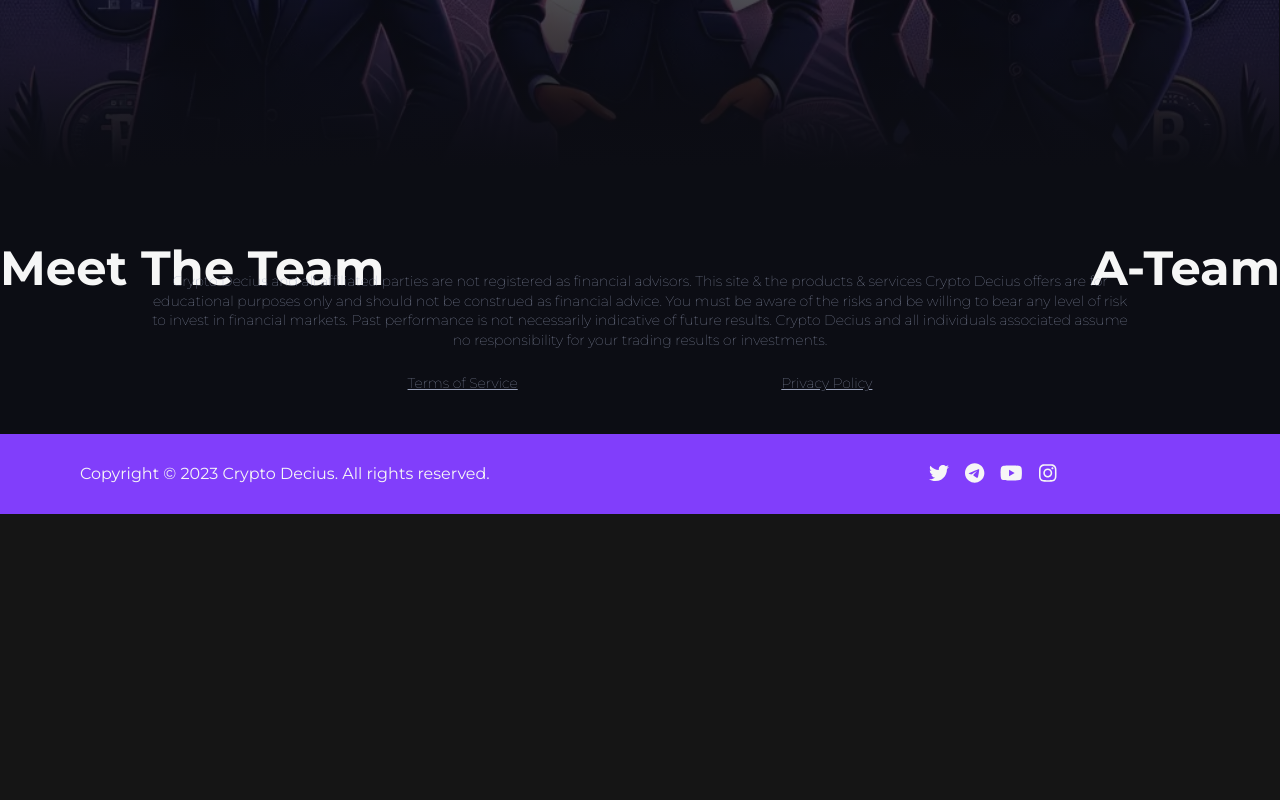
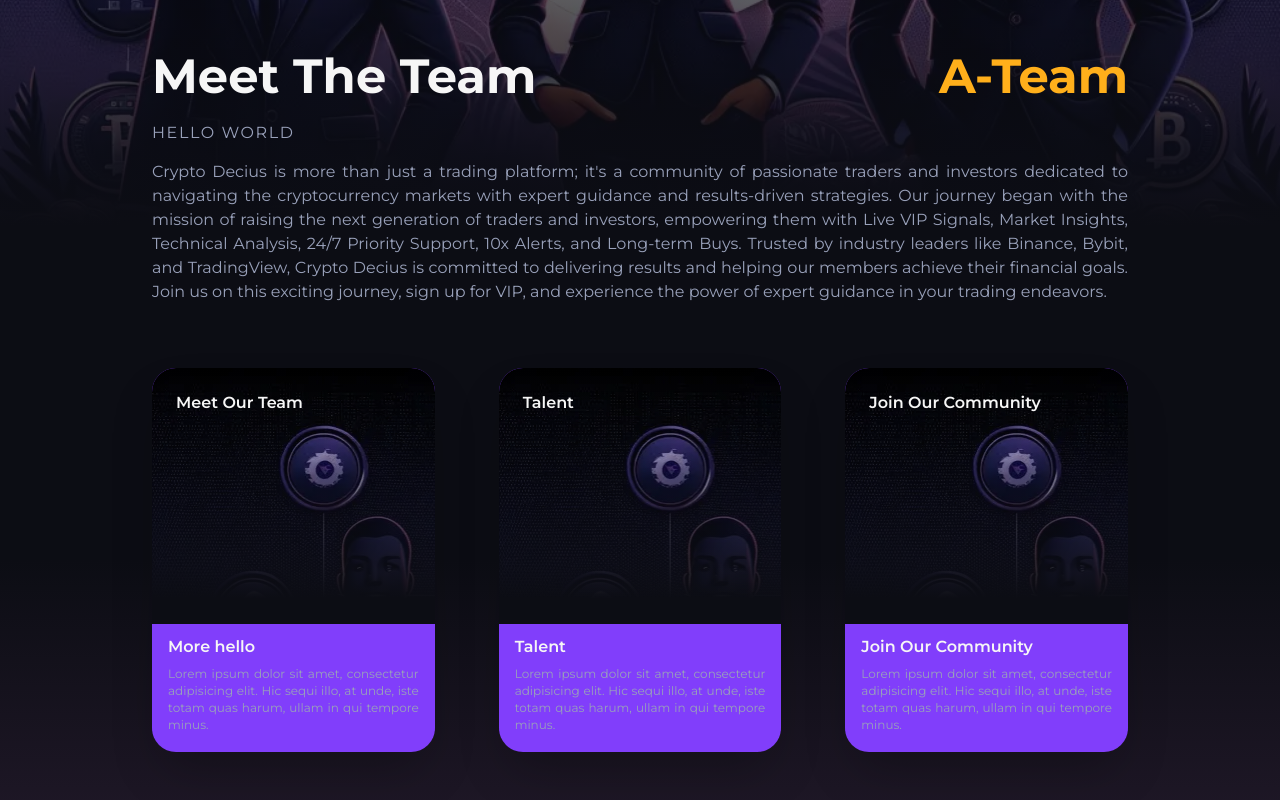
Before and after one commit to szilrdmate/cryptodecius, a React (Vite) app: page /about in a window 1280 px wide. Shown: the part 540-1340 px from the top of the page. Before the commit the page ends 1054 px from the top, so only its background shows below. Built offline with nearby package versions, Linux system fonts and the light colour scheme.

Commit message:
About page layout

```diff
--- a/src/pages/About.jsx
+++ b/src/pages/About.jsx
@@ -2,13 +2,55 @@
 import React from "react";
 
 const About = () => {
+
   return (
     <div id="about" className="font-Montserrat bg-dark-blue">
-      <div className="bg-team bg-contain bg-no-repeat w-full pt-[55.66%] h-0 md:bg-contain md:h-0 md:pt-[55.66%] xs:bg-conatin xs:h-0 xs:pt-[55.66%] sm:h-0 sm:pt-[55.66%] sm:bg-contain lg:h-0 lg:pt-[55.66%] lg:bg-contain">
-        <div className="">
-          <div className="flex justify-between">
-            <h1 className="font-bold text-5xl text-white">Meet The Team</h1>
-            <h1 className="font-bold text-5xl text-white">A-Team</h1>
+
+      <div className="bg-team bg-contain bg-no-repeat w-full pt-[40.66%]">
+        <div className="mx-auto container w-full h-full">
+            <div className="flex justify-between mb-4">
+              <h1 className="font-bold text-5xl text-white">Meet The Team</h1>
+              <h1 className="font-bold text-5xl text-yellow">A-Team</h1>
+            </div>
+            <p className="text-left text-light-gray mb-4 uppercase tracking-widest">hello world</p>
+            <p className="text-justify text-light-gray leading-6">
+              Crypto Decius is more than just a trading platform; it's a community
+              of passionate traders and investors dedicated to navigating the
+              cryptocurrency markets with expert guidance and results-driven
+              strategies. Our journey began with the mission of raising the next
+              generation of traders and investors, empowering them with Live VIP
+              Signals, Market Insights, Technical Analysis, 24/7 Priority Support,
+              10x Alerts, and Long-term Buys. Trusted by industry leaders like
+              Binance, Bybit, and TradingView, Crypto Decius is committed to
+              delivering results and helping our members achieve their financial
+              goals. Join us on this exciting journey, sign up for VIP, and
+              experience the power of expert guidance in your trading endeavors.
+            </p>
+        </div>
+      </div>
+
+      <div className="py-16 bg-gradient-to-b from-dark-blue via-dark-blue to-[#1e1726]" id="team-cards">
+        <div className="container mx-auto grid md:grid-cols-3 gap-16 sm:grid-cols-1">
+          <div className="bg-purple h-96 rounded-3xl shadow-2xl hover:shadow-[#803efb90] duration-300 grid grid-rows-3 grid-cols-1 overflow-hidden ">
+            <div className="row-span-2 bg-team"><h1 className="text-white font-semibold relative top-6 left-6">Meet Our Team</h1></div>
+            <div className="row-span-1 py-3 px-4">
+              <h1 className="text-white font-semibold mb-2">More hello</h1>
+              <p className="text-xs text-justify text-light-gray">Lorem ipsum dolor sit amet, consectetur adipisicing elit. Hic sequi illo, at unde, iste totam quas harum, ullam in qui tempore minus.</p>
+            </div>
+          </div>
+          <div className="bg-purple h-96 rounded-3xl shadow-2xl hover:shadow-[#803efb90] duration-300 grid grid-rows-3 grid-cols-1 overflow-hidden ">
+            <div className="row-span-2 bg-team"><h1 className="text-white font-semibold relative top-6 left-6">Talent</h1></div>
+            <div className="row-span-1 py-3 px-4">
+              <h1 className="text-white font-semibold mb-2">Talent</h1>
+              <p className="text-xs text-justify text-light-gray">Lorem ipsum dolor sit amet, consectetur adipisicing elit. Hic sequi illo, at unde, iste totam quas harum, ullam in qui tempore minus.</p>
+            </div>
+          </div>
+          <div className="bg-purple h-96 rounded-3xl shadow-2xl hover:shadow-[#803efb90] duration-300 grid grid-rows-3 grid-cols-1 overflow-hidden ">
+            <div className="row-span-2 bg-team"><h1 className="text-white font-semibold relative top-6 left-6">Join Our Community</h1></div>
+            <div className="row-span-1 py-3 px-4">
+              <h1 className="text-white font-semibold mb-2">Join Our Community</h1>
+              <p className="text-xs text-justify text-light-gray">Lorem ipsum dolor sit amet, consectetur adipisicing elit. Hic sequi illo, at unde, iste totam quas harum, ullam in qui tempore minus.</p>
+            </div>
           </div>
         </div>
       </div>
--- a/tailwind.config.js
+++ b/tailwind.config.js
@@ -62,7 +62,7 @@
         'tri': "url('src/assets/white-tri.webp')",
         'l-blur': "url('src/assets/left-blur.webp')",
         'r-blur': "url('src/assets/right-blur.webp')",
-        'team': "linear-gradient(to top, rgba(12, 13, 20, 1) 0%, rgba(12, 13, 20, 1) 10%, rgba(12, 13, 20, 0.0) 100%), url('src/assets/team.webp')"
+        'team': "linear-gradient(to top, rgba(12, 13, 20, 1) 10%, rgba(12, 13, 20, 0.0) 100%), url('src/assets/team.webp')"
       }
     },
   },
```
